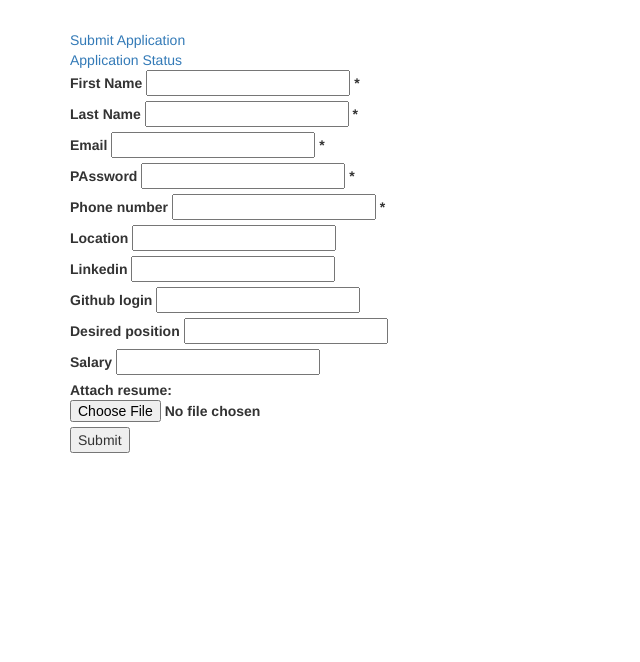
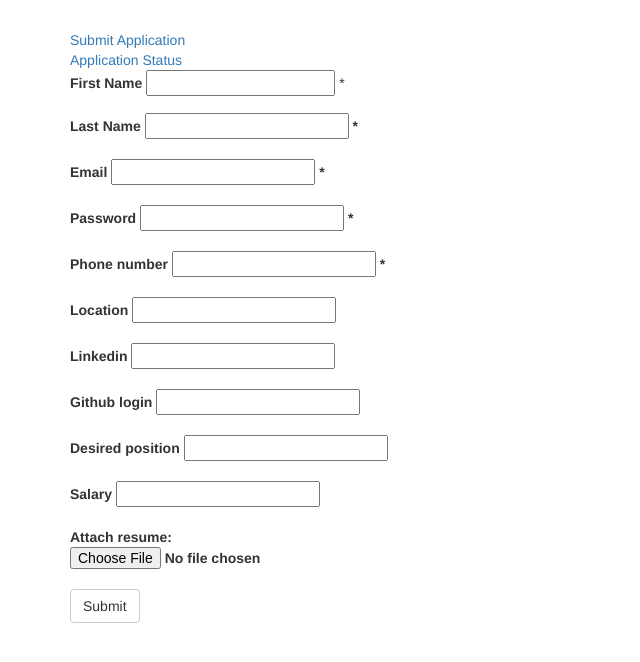
Before and after one commit to alitsiya/HireBright, a Flask app: page /submit-application in a window 1280 px wide. Shown: the part 52-714 px from the top of the page, without its empty margins (0-640 px from the left). Run offline with Flask 2, Linux system fonts and the light colour scheme; parts of the project's set-up code (start-up, migrations or seed data) failed here and were passed over; some libraries are stand-ins or nearby versions.

Commit message:
Working and styled users/data

```diff
--- a/server.py
+++ b/server.py
@@ -1,6 +1,8 @@
 import string
 from datetime import datetime
 import os
+import subprocess   #for running shell command for converting txt to pdf
+
 from gevent import monkey; monkey.patch_all()
 from flask import Flask, render_template, redirect, request, flash, session
 from flask_debugtoolbar import DebugToolbarExtension
@@ -37,13 +39,6 @@ def index():
     """Homepage"""
 
     return render_template("homepage.html")
-
-
-@app.route('/interview')
-def interview():
-    """Render interview pair programming tool page"""
-
-    pass
 
 
 @app.route('/signin', methods=['GET'])
--- /dev/null
+++ b/static/styles.css
@@ -0,0 +1,3 @@
+label {
+    display: inline-block;
+}
--- a/templates/application.html
+++ b/templates/application.html
@@ -1,51 +1,61 @@
 {% extends 'base.html' %} {% block title %} Submit your application {% endblock %} {% block content %}
 
 <form action="submit-application" method="POST" enctype="multipart/form-data">
-    <label>First Name
+    <div class="form-group">
+    <label>First Name</label>
         <input type="text" name="first_name"> *
-    </label>
-    <br>
+    </div>
+    <div class="form-group">
     <label>Last Name
         <input type="text" name="last_name"> *
     </label>
-    <br>
+    </div>
+    <div class="form-group">
     <label>Email
         <input type="email" name="email"> *
     </label>
-    <br>
-    <label>PAssword
+    </div>
+    <div class="form-group">
+    <label>Password
         <input type="password" name="password"> *
     </label>
-    <br>
+    </div>
+    <div class="form-group">
     <label>Phone number
         <input type="text" name="phone"> *
     </label>
-        <br>
+    </div>
+    <div class="form-group">
     <label>Location
         <input type="text" name="location">
     </label>
-    <br>
+    </div>
+    <div class="form-group">
     <label>Linkedin
         <input type="text" name="linkedin">
     </label>
-    <br>
+    </div>
+    <div class="form-group">
     <label>Github login
         <input type="text" name="github">
     </label>
-    <br>
+    </div>
+    <div class="form-group">
     <label>Desired position
         <input type="text" name="position">
     </label>
-    <br>
+    </div>
+    <div class="form-group">
     <label>Salary
         <input type="text" name="salary">
     </label>
-    <br>
+    </div>
+    <div class="form-group">
     <label>Attach resume:
         <input type="file" name="file">
     </label>
-    <br>
-    <input type="submit" value="Submit">
+    </div>
+    <input type="submit" value="Submit" class="btn btn-default">
 </form>
 
 {% endblock %}
--- a/templates/base.html
+++ b/templates/base.html
@@ -2,7 +2,7 @@
 <html>
 <head>
     <link href="https://maxcdn.bootstrapcdn.com/bootstrap/3.3.4/css/bootstrap.min.css" rel="stylesheet">
-    <!-- <link href="style.css" rel="stylesheet"> -->
+    <link href="/styles.css" rel="stylesheet">
     <meta name="viewport" content="width=device-width, initial-scale=1">
   <title>HireBright - {% block title %}HR tool for interviewing Software Engineers{% endblock %}</title>
   <script src="https://code.jquery.com/jquery-2.1.1.js"></script>
```
Also changed, not shown: templates/user.html (+32 -24 lines).
